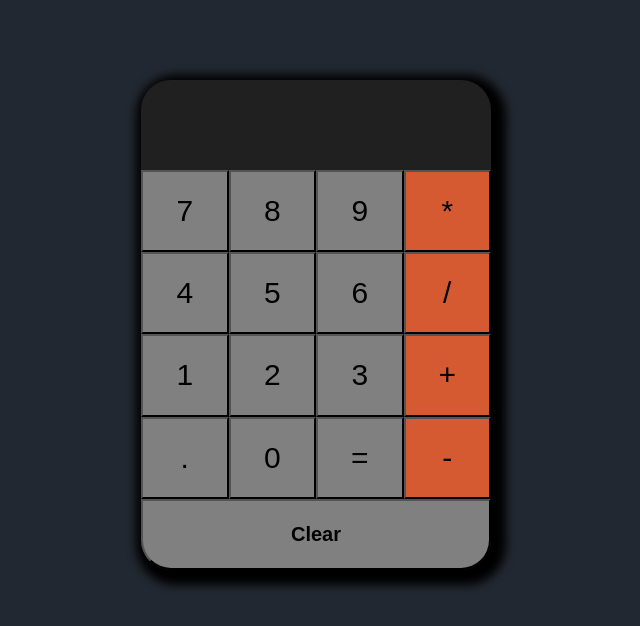
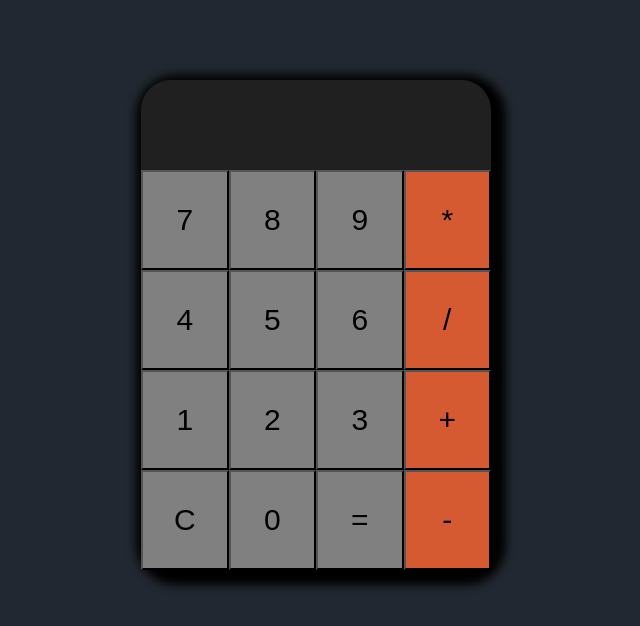
Before and after one commit to dianagatcan/CalculatorReact, a React (Create React App) app: page / in a window 1280 px wide. Shown: the top 626 px of the page, without its empty margins (324-964 px from the left). Built offline with nearby package versions, Linux system fonts and the light colour scheme.

Commit message:
change clear button

```diff
--- a/src/components/App.jsx
+++ b/src/components/App.jsx
@@ -6,11 +6,12 @@ import * as math from 'mathjs';
 
 export default function App(){
 
-    const keys=[7,8,9, '*', 4, 5, 6, '/', 1, 2, 3, '+', '.', 0, '=', '-']
+    const keys=[7,8,9, '*', 4, 5, 6, '/', 1, 2, 3, '+', 'C', 0, '=',  '-']
 
     const [value, setValue] = useState('')
     const [operator, setOperator] = useState('')
     const [secondValue, setSecondValue] = useState('')
+
 
 
     // function displayText(buttonValue){
@@ -61,8 +62,8 @@ export default function App(){
     return (<div className="main">
     <Screen value={secondValue !=="" ? secondValue : value} />
     <div className="wrapper">
-     {(keys.map((buttonValue, index) => <Button key={index} id={index} text={buttonValue} handleClick={() => {displayText(buttonValue)}} />))}
-     <button className="clear" onClick={clearState}>Clear</button>
+     {(keys.map((buttonValue, index) => <Button key={index} id={index} text={buttonValue} handleClick={() => {displayText(buttonValue)}} clear={clearState} />))}
+
     </div>
 
     </div>)
--- a/src/components/Button/Button.jsx
+++ b/src/components/Button/Button.jsx
@@ -5,9 +5,11 @@ import './styles.css';
 export default function Button(props){
 
     const greyButtons = val => {
-        return typeof val === "number" || val === "." || val === "=";
+        return typeof val === "number" || val === "." || val === "=" || val === 'C';
 
     }
 
-    return <button onClick={props.handleClick} className={greyButtons(props.text) ? "button" : "orange"}>{props.text}</button>
+    const clear = val => {return val ==='C'}
+
+    return <button onClick={ clear(props.text) ? props.clear : props.handleClick} className={greyButtons(props.text) ? "button" : "orange"}>{props.text}</button>
 }
```
